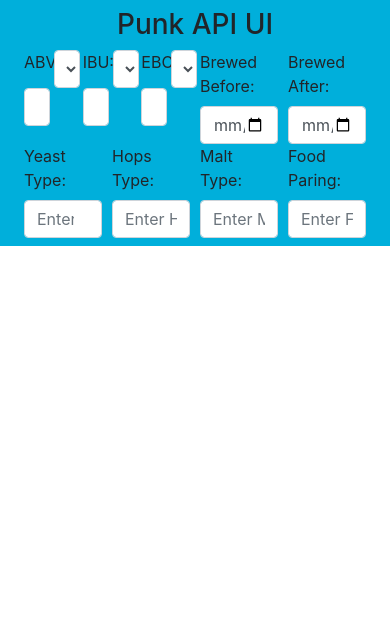
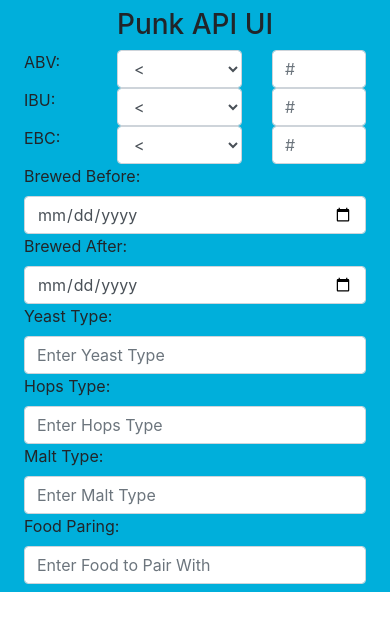
Before and after one commit to Shoe2/PunkAPIUI, an Angular app: page / in a window 390 px wide. Shown: the top 630 px of the page. Built offline with nearby package versions, Linux system fonts and the light colour scheme; no server answers.

Commit message:
style tweaks and dom

```diff
--- a/src/app/components/beer/beer.component.html
+++ b/src/app/components/beer/beer.component.html
@@ -4,7 +4,7 @@
         <h6 class="card-subtitle mb-2 text-muted">{{beer.tagline}}</h6>
         <div class="row">
             <div class="col-6">
-                <img [src]="beer.image_url" />
+                <img [src]="beer.image_url" class="img-responsive" width="100%" />
             </div>
             <div class="col-6">
                 <div class="card-text">{{beer.first_brewed}}</div>
@@ -28,12 +28,15 @@
                         </tr>
                         <tr>
                             <th scope="row">Volume</th>
-                            <td>{{beer.volume}}</td>
+                            <td>{{beer.volume.value}} {{beer.volume.unit}}</td>
                         </tr>
                     </tbody>
                 </table>
+
+            </div>
+            <div class="card-body">
                 <p class="card-text">
-                    Ingredients: {{beer.ingredients}}
+                    <span class="font-weight-bold">Ingredients:</span> {{beer.ingredients}}
                 </p>
 
                 <p class="card-text">
@@ -49,9 +52,7 @@
                     <div>
                         Contrubuted by: {{beer.contributed_by}}
                     </div>
-                </div>
-                <a href="#" class="card-link">Card link</a>
-                <a href="#" class="card-link">Another link</a>
+                </div>>
             </div>
         </div>
     </div>
--- a/src/app/components/filter-bar/filter-bar.component.html
+++ b/src/app/components/filter-bar/filter-bar.component.html
@@ -5,7 +5,7 @@
     <div class="navbar-nav-scroll">
       <form>
         <div class="form-row">
-          <div class="col-2 abv-form">
+          <div class="col-lg-2 col-sm-12 abv-form">
             <div class="row">
               <div class="col-3">
                 <label>
@@ -23,9 +23,9 @@
               </div>
             </div>
           </div>
-          <div class="col-2 ibu-form">
+          <div class="col-lg-2 col-sm-12 ibu-form">
             <div class="row">
-              <div class="col-2">
+              <div class="col-3">
                 <label>
                   IBU:
                 </label>
@@ -36,12 +36,12 @@
                   <option value="greaterThan">&gt;</option>
                 </select>
               </div>
-              <div class="col-5">
+              <div class="col-4">
                 <input type="number" class="form-control" placeholder="#" [(ngModel)]="ibu" name="ibu" (ngModelChange)="filterBeers()" />
               </div>
             </div>
           </div>
-          <div class="col-2 ebc-form">
+          <div class="col-lg-2 col-sm-12 ebc-form">
             <div class="row">
               <div class="col-3">
                 <label>
@@ -59,13 +59,13 @@
               </div>
             </div>
           </div>
-          <div class="col-3 brewed-before">
+          <div class="col-lg-3 col-sm-12 brewed-before">
             <label>
               Brewed Before:
             </label>
             <input class="form-control" type="date" id="brewed-before" name="brewed-before" [(ngModel)]="brewed_before" (ngModelChange)="filterBeers()" />
           </div>
-          <div class="col-3 brewed-after">
+          <div class="col-lg-3 col-sm-12 brewed-after">
             <label>
               Brewed After:
             </label>
@@ -73,25 +73,25 @@
           </div>
         </div>
         <div class="form-row">
-          <div class="col-3 yeast-type">
+          <div class="col-lg-3 col-sm-12 yeast-type">
             <label>
               Yeast Type:
             </label>
             <input type="number" class="form-control" placeholder="Enter Yeast Type" [(ngModel)]="yeast" name="yeast" (ngModelChange)="filterBeers()" />
           </div>
-          <div class="col-3 hops-type">
+          <div class="col-lg-3 col-sm-12 hops-type">
             <label>
               Hops Type:
             </label>
             <input type="text" class="form-control" placeholder="Enter Hops Type" [(ngModel)]="hops" name="hops" (ngModelChange)="filterBeers()">
           </div>
-          <div class="col-3 malt-type">
+          <div class="col-lg-3 col-sm-12 malt-type">
             <label>
               Malt Type:
             </label>
             <input type="text" class="form-control" placeholder="Enter Malt Type" [(ngModel)]="malt" name="malt" (ngModelChange)="filterBeers()">
           </div>
-          <div class="col-3 malt-type">
+          <div class="col-lg-3 col-sm-12 malt-type">
             <label>
               Food Paring:
             </label>
```
